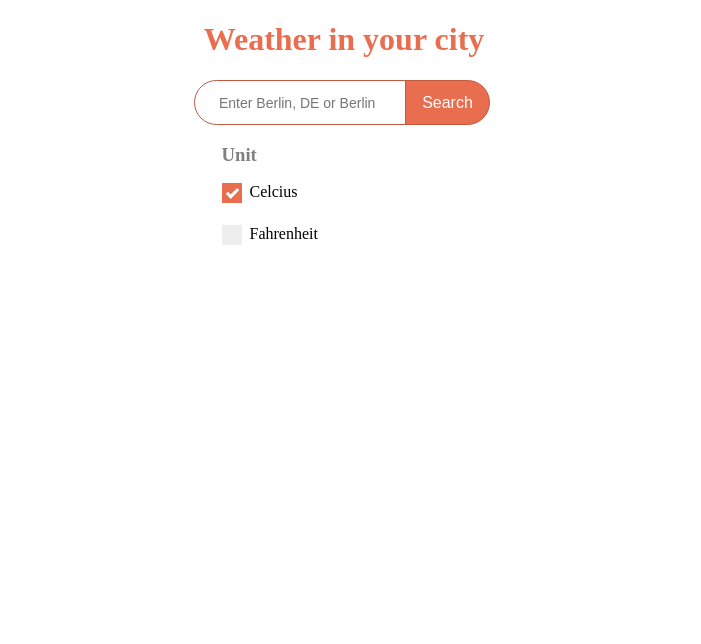
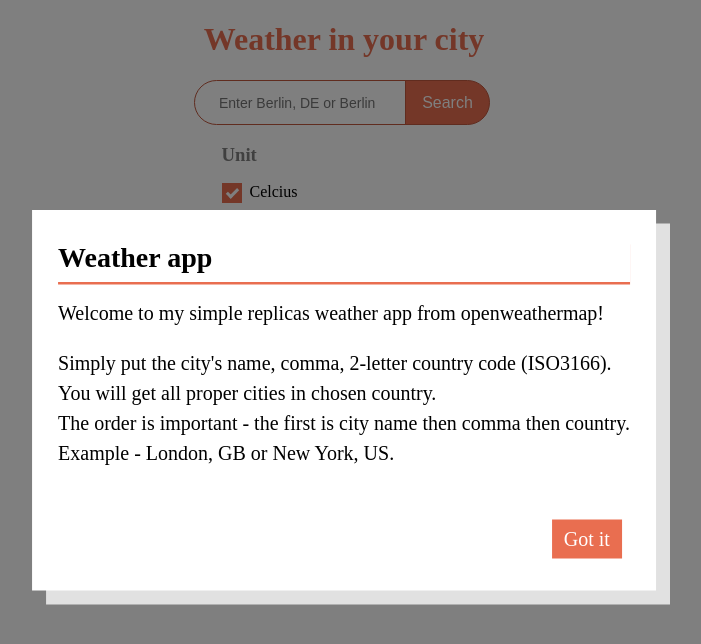
Before and after one commit to duongthienlee/simpleEs6Project, a React app: page / in a window 1280 px wide. Shown: the top 644 px of the page, without its empty margins (296-997 px from the left). Built offline with nearby package versions, Linux system fonts and the light colour scheme.

Commit message:
feat: add welcome message Add modal component Rename some const variable's name

```diff
--- a/src/App.jsx
+++ b/src/App.jsx
@@ -2,22 +2,22 @@ import React, { useState } from "react"
 import TickBox from 'components/TickBox'
 import Form from 'components/Form'
 import TableResult from 'components/TableResult'
+import WelcomeMessage from 'components/WelcomeMessage'
 
-const api = 'https://api.openweathermap.org/data/2.5/'
-const apiKey = '&appid=eb110e4bb56f4a27e5e7e91f69a5e084'
+const API = 'https://api.openweathermap.org/data/2.5/'
+const API_KEY = '&appid=eb110e4bb56f4a27e5e7e91f69a5e084'
 
 const App = () => {
   const [citiesWeather, setCitiesWeather] = useState([])
   // const [uniqueCityWeather, setUniqueCityWeather] = useState([])
   const [userInput, setUserInput] = useState({ city: '', unit: 'cel', })//  trailing comma(s)
-  const isCelcius = userInput.unit === "cel" // detect fahrenheit & celcius mode
 
   async function fetchWeather() {
-    const { city } = userInput // object destructuring
-    let url = `${api}find?q=${city}&type=like&sort=population&units=metric${apiKey}`; //template literals and placeholders
+    let { city } = userInput // object destructuring
+    let url = `${API}find?q=${city}&type=like&sort=population&units=metric${API_KEY}`; //template literals and placeholders
     let response = await fetch(url)
     let data = await response.json()
-    const { list: citiesWeather } = data || {}
+    let { list: citiesWeather } = data || {}
     //  let uniqueSet = new Set();
 
     /* let uniqueList = citiesWeather.filter((item) => {
@@ -25,13 +25,14 @@ const App = () => {
        isNew && uniqueSet.add(key)
        return isNew
      })*/
-    console.log("citiesWeather", citiesWeather)
     return setCitiesWeather(citiesWeather)//, setUniqueCityWeather(uniqueList)
   }
 
+  let isCelcius = userInput.unit === "cel" // detect fahrenheit & celcius mode
 
   return (
     <div className="weather-app">
+      <WelcomeMessage />
       <div className="form-container">
         <h1>Weather in your city</h1>
         <Form
@@ -58,7 +59,6 @@ const App = () => {
         citiesWeather={citiesWeather}
         isCelcius={isCelcius}
       />
-
     </div>
   );
 };
--- /dev/null
+++ b/src/components/Modal/index.jsx
@@ -0,0 +1,64 @@
+import React, { useState, forwardRef, useImperativeHandle } from 'react';
+import './index.scss'
+export default forwardRef((props, ref) => {
+    const [loaded, setLoaded] = useState(false)
+    const [modalOpened, setOpen] = useState(false)
+    /* Function components cannot be given refs
+    so need to use forwardRef
+    */
+    useImperativeHandle(ref, () => ({
+        openModal: (e) => {
+            open(e)
+        },
+        closeModal: (e) => {
+            close(e)
+        }
+    }))
+
+    function toggle(e) {
+        modalOpened ? close(e) : open(e)
+    }
+    function open(e) {
+        if (!modalOpened) {
+            typeof props.onOpen === "function" && props.onOpen(e)
+        }
+        setLoaded(true)
+        setOpen(true)
+    }
+
+    function close(e) {
+        if (modalOpened) {
+            typeof props.onClose === "function" && props.onClose(e)
+        }
+        setLoaded(true)
+        setOpen(false)
+    }
+
+    let type = "hidden"
+
+    if (loaded) {
+        type = modalOpened ? "open" : "closed"
+    }
+    const { className, entry, header, children, clickButton, buttonClass, buttonText } = props
+    return (
+        <div className={`modal ${className ? className : ''}`}>
+            {entry &&
+                <div className="modal__entry" onClick={(e) => toggle(e)}>
+                    {entry}
+                </div>
+            }
+            <div className={"modal__overlay " + type} onClick={(e) => toggle(e)}></div>
+            <div className={"modal__content " + type} >
+                <div className="modal__content__header">
+                    <h4>{header}</h4>
+                </div>
+                <div className={`modal__content__body`}>
+                    {children}
+                </div>
+                <div className="modal__content__btn-container">
+                    <div className={`button ${buttonClass ? buttonClass : ''}`} onClick={clickButton}>{buttonText}</div>
+                </div>
+            </div>
+        </div>
+    );
+})
--- /dev/null
+++ b/src/components/Modal/index.scss
@@ -0,0 +1,128 @@
+.modal__overlay {
+    position: fixed;
+    top: 0px;
+    bottom: 0px;
+    left: 0px;
+    right: 0px;
+    background-color: rgba(0, 0, 0, 0.5);
+    z-index: 9998;
+
+    &.open {
+        animation: fadeInB 300ms linear forwards;
+        animation-iteration-count: 1;
+    }
+
+    &.closed {
+        animation: fadeOutB 300ms linear forwards;
+        animation-iteration-count: 1;
+    }
+}
+
+.modal__content {
+    z-index: 9999;
+    left: 50%;
+    top: 50%;
+    transform: translate(-50%, -50%);
+    position: fixed;
+    box-shadow: 14px 14px #e1e1e1;
+    background-color: #fff;
+    text-align: left;
+    padding: 32px 26px;
+    font-size: 20px;
+
+    &__header {
+        h4 {
+            font-size: 28px;
+            font-weight: 700;
+            margin: 0 0 16px;
+            padding: 0 0 8px;
+            box-shadow: 0 3px #e96e50;
+        }
+    }
+
+    &__body {
+        position: relative;
+
+    }
+
+    &__btn-container {
+        float: right;
+        margin-top: 32px;
+    }
+
+    &.open {
+        animation: fadeInA 300ms linear forwards;
+        animation-iteration-count: 1;
+    }
+
+    &.closed {
+        animation: fadeOutA 300ms linear forwards;
+        animation-iteration-count: 1;
+    }
+
+}
+
+@keyframes fadeOutA {
+    0% {
+        opacity: 1;
+    }
+
+    100% {
+        opacity: 0;
+        top: -100%;
+    }
+}
+
+@keyframes fadeInA {
+    0% {
+        opacity: 0;
+        top: -100%;
+    }
+
+    100% {
+    }
+}
+
+@keyframes fadeOutB {
+    0% {
+        opacity: 1;
+        bottom: 0%;
+    }
+
+    99% {
+        opacity: 0;
+        bottom: 0%;
+    }
+
+    100% {
+        opacity: 0;
+        bottom: 100%;
+    }
+}
+
+@keyframes fadeInB {
+    0% {
+        opacity: 0;
+        bottom: 0%;
+    }
+
+    100% {}
+}
+
+.button {
+    display: inline-block;
+    padding: 8px 12px;
+    margin: 0 8px;
+    cursor: pointer;
+
+
+    &.confirm {
+        color: #fff;
+        background-color: scale-color(#e96e50, $lightness: 0%);
+
+        &:hover {
+            background-color: scale-color(#e96e50, $lightness: -30%);
+        }
+    }
+
+}
--- a/src/components/TableResult/index.jsx
+++ b/src/components/TableResult/index.jsx
@@ -7,7 +7,7 @@ const TableResult = ({ citiesWeather, isCelcius }) => {
         <table>
             <tbody id="weatherFormResult">
                 {citiesWeather.map((element, index) => {
-                    const { coord, clouds, wind, name, main: { temp, pressure, temp_max, temp_min }, weather, sys: { country } } = element;
+                    let { coord, clouds, wind, name, main: { temp, pressure, temp_max, temp_min }, weather, sys: { country } } = element;
                     return (
                         <tr key={index}>
                             <td>
--- /dev/null
+++ b/src/components/WelcomeMessage/index.jsx
@@ -0,0 +1,29 @@
+import React, { useEffect, useRef } from 'react';
+import Modal from 'components/Modal'
+import './index.scss'
+export default () => {
+    const welcomeModalRef = useRef(null)
+
+    useEffect(() => {
+        welcomeModalRef.current.openModal()
+    }, [])
+
+    return (
+        <Modal
+            ref={welcomeModalRef}
+            clickButton={() => { welcomeModalRef.current.closeModal() }}
+            header="Weather app"
+            buttonText="Got it"
+            buttonClass="confirm"
+            entry={null}
+        >
+            <div className="content">
+                Welcome to my simple replicas weather app from openweathermap!
+                <p>
+                    Simply put the city's name, comma, 2-letter country code (ISO3166).<br /> You will get all proper cities in chosen country.<br />
+                    The order is important - the first is city name then comma then country.<br />  Example - London, GB or New York, US.
+                </p>
+            </div>
+        </Modal>
+    )
+}
--- /dev/null
+++ b/src/components/WelcomeMessage/index.scss
@@ -0,0 +1,3 @@
+.content {
+    line-height: 1.5;
+}
```
